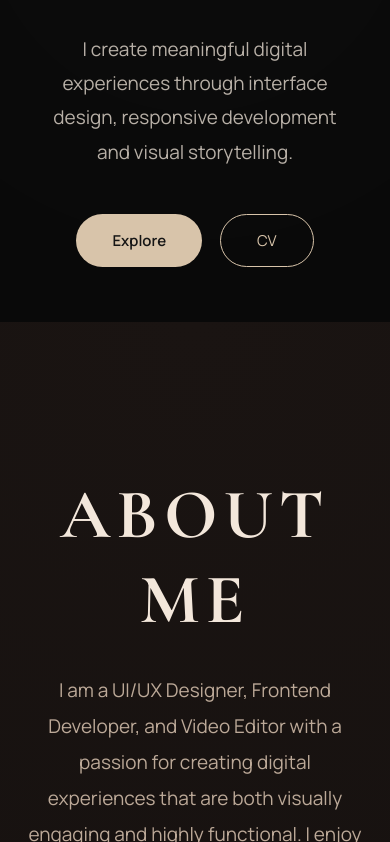
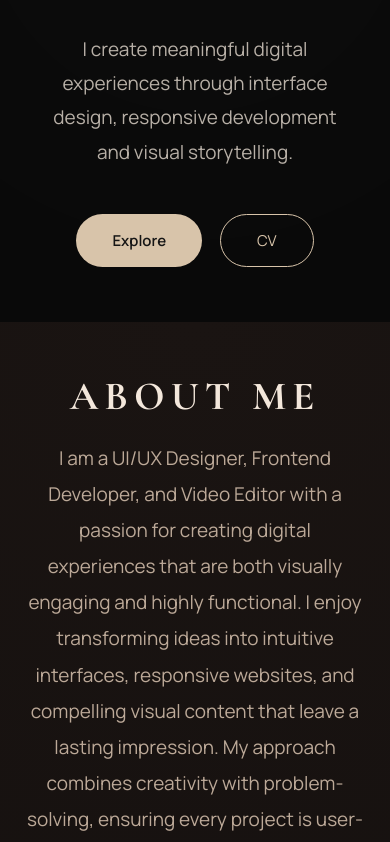
Before and after one commit to NUPRr/nupoor-portfolio, a React (Vite) app: page / in a window 390 px wide. Shown: the part 522-1364 px from the top of the page. Built offline with nearby package versions, Linux system fonts and the light colour scheme.

Commit message:
Update About.css

```diff
--- a/src/components/About/About.css
+++ b/src/components/About/About.css
@@ -1,5 +1,5 @@
 .about{
-    padding:150px 7%;
+    padding:80px 10%;
     background: radial-gradient(circle at top, #1a1412, #0f0c0b);
     color:#f3e7db;
 }
@@ -186,3 +186,25 @@
         flex-direction:column;
     }
 }
+@media(max-width:768px){
+
+.about{
+
+padding:50px 6% 80px;
+
+}
+
+.about-header{
+
+margin:0 auto 45px;
+
+}
+
+.about-header h2{
+
+font-size:40px;
+margin-bottom:20px;
+
+}
+
+.about-header p{
```
